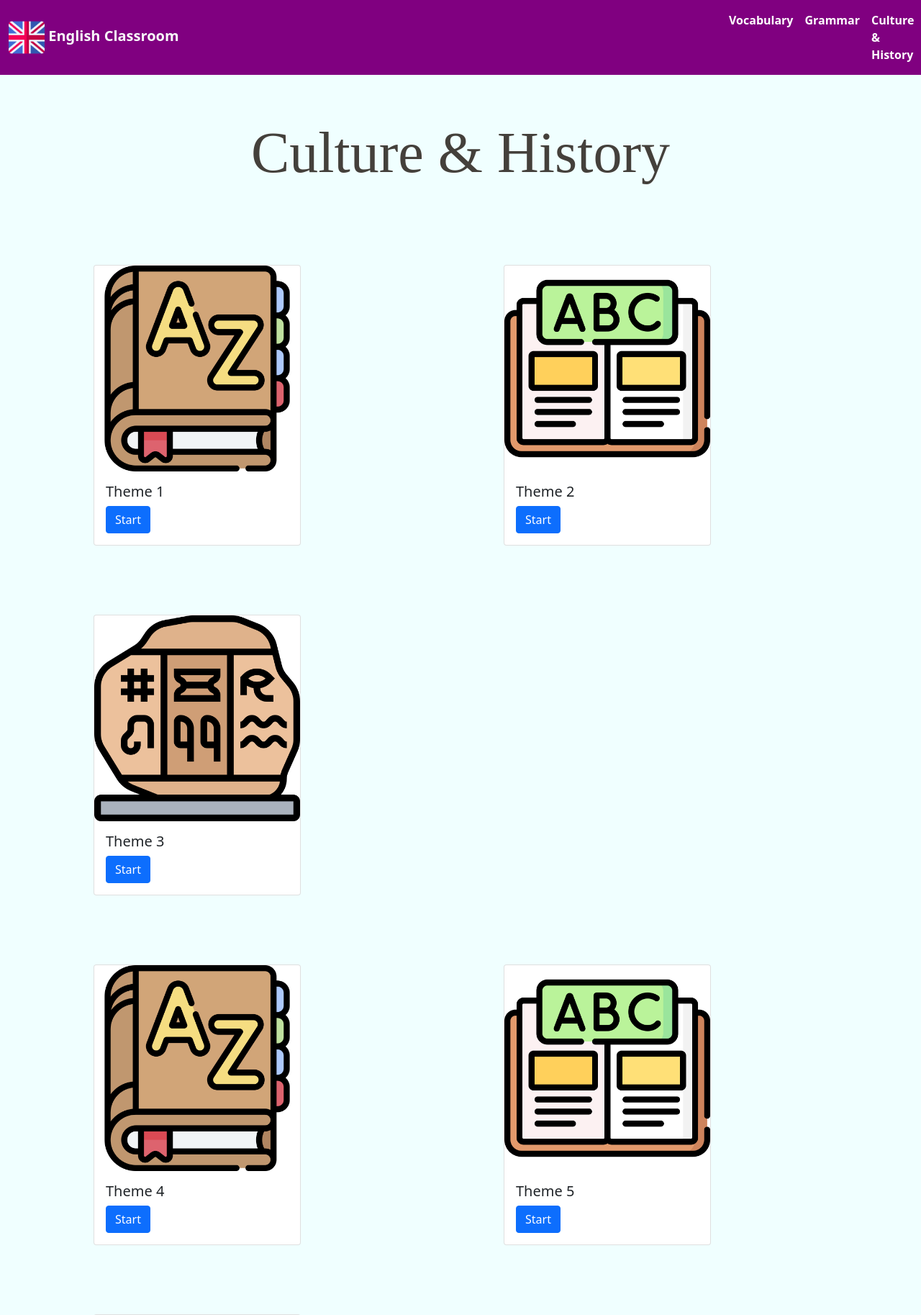
After one commit to DidouLaMenace/WebSiteForLearningEnglish, a Flask app: a page that uses templates/nav-tdl.html in a window 1280 px wide. The commit adds this page. Shown: the top 1827 px of the page at 72% size. Run offline with Flask 2, Linux system fonts and the light colour scheme; some web fonts are replaced.

Commit message:
C'est un peu plus jolie

```diff
--- a/app.py
+++ b/app.py
@@ -2,35 +2,33 @@ from flask import Flask,render_template,request
 
 app=Flask(__name__)
 
-##### TOURNOI #####
 @app.route("/")
 def page_accueil():
-    return render_template("tournoi.html")
+    return render_template("accueil/english.html")
 
-### Exercice ###
-@app.route("/culture")
+@app.route("/culture&history")
 def edit2021():
-    return render_template("culture.html")
+    return render_template("cult/culture.html")
 
 @app.route("/grammar")
 def edit2022():
-    return render_template("grammar.html")
+    return render_template("gram/grammar.html")
 
 @app.route("/vocabulary")
 def editsuivante():
-    return render_template("vocabulary.html")
+    return render_template("voc/vocabulary.html")
 
 @app.route("/card-voc-theme")
 def card_voc_theme():
-    return render_template("stack-voc.html")
+    return render_template("voc/stack-voc.html")
 
 @app.route("/card-gram-theme")
 def card_gram_theme():
-    return render_template("stack-gram.html")
+    return render_template("gram/stack-gram.html")
 
 @app.route("/card-culture-theme")
 def card_cult_theme():
-    return render_template("stack-cult.html")
+    return render_template("cult/stack-cult.html")
 
 if __name__=="__main__":
     app.debug=True
--- a/static/styles/tournoi.css
+++ b/static/styles/tournoi.css
@@ -1,14 +1,25 @@
 @import url(//db.onlinewebfonts.com/c/effd74cbf0d7ec814ef5b5c8b44e0988?family=VeneerW01-Two);
+@import url(//db.onlinewebfonts.com/c/db7994604cdb2450e83c893d200c251b?family=OMEGLE);
 
 @font-face {font-family: "VeneerW01-Two"; src: url("//db.onlinewebfonts.com/t/effd74cbf0d7ec814ef5b5c8b44e0988.eot"); src: url("//db.onlinewebfonts.com/t/effd74cbf0d7ec814ef5b5c8b44e0988.eot?#iefix") format("embedded-opentype"), url("//db.onlinewebfonts.com/t/effd74cbf0d7ec814ef5b5c8b44e0988.woff2") format("woff2"), url("//db.onlinewebfonts.com/t/effd74cbf0d7ec814ef5b5c8b44e0988.woff") format("woff"), url("//db.onlinewebfonts.com/t/effd74cbf0d7ec814ef5b5c8b44e0988.ttf") format("truetype"), url("//db.onlinewebfonts.com/t/effd74cbf0d7ec814ef5b5c8b44e0988.svg#VeneerW01-Two") format("svg"); }
+@font-face {font-family: "OMEGLE"; src: url("//db.onlinewebfonts.com/t/db7994604cdb2450e83c893d200c251b.eot"); src: url("//db.onlinewebfonts.com/t/db7994604cdb2450e83c893d200c251b.eot?#iefix") format("embedded-opentype"), url("//db.onlinewebfonts.com/t/db7994604cdb2450e83c893d200c251b.woff2") format("woff2"), url("//db.onlinewebfonts.com/t/db7994604cdb2450e83c893d200c251b.woff") format("woff"), url("//db.onlinewebfonts.com/t/db7994604cdb2450e83c893d200c251b.ttf") format("truetype"), url("//db.onlinewebfonts.com/t/db7994604cdb2450e83c893d200c251b.svg#OMEGLE") format("svg"); }
 
 body {
     background-color:azure;
 }
 
+/* NavBar Top*/
 .bg-color-nav {
     background: purple;
 }
+
+.section-text {
+  font-family: "OMEGLE";
+  font-size: 500%;
+  color: rgb(68, 64, 59);
+}
+
+/* Zone Bienvenue Responsive*/
 
 .bg-color-fp {
     background-color: rgb(118, 118, 221);
@@ -54,3 +65,9 @@ body {
 .margin-9em{
     margin-top: 9em;
 }
+
+
+/* NavBar Bottom */
+.opacity-25 {
+  opacity: 0.75;
+}
--- a/templates/tournoi.html
+++ b/templates/accueil/english.html
@@ -43,7 +43,7 @@
                         <img src="/static/img/hieroglyph.png" class="img-fluid rounded">
                         <div class="card-body">
                             <h5 class="card-title">Culture & History</h5>
-                            <a href="/culture" class="btn btn-primary">Start</a>
+                            <a href="/culture&history" class="btn btn-primary">Start</a>
                         </div>
                     </div>
                 </div>
--- /dev/null
+++ b/templates/cult/culture.html
@@ -0,0 +1,52 @@
+{%  extends "nav-tdl.html" %}
+
+{%  block body %}
+
+    <div class="container d-flex justify-content-center align-items-center text-center">
+        <div class="row m-5">
+            <span class="section-text">Culture & History</span>
+        </div>
+    </div>
+
+    {% for i in range(1,13,3) %}
+
+    <div class="container d-flex justify-content-center align-items-center">
+        <div class="row">
+
+            <div class="col m-5">
+                <div class="card" style="width: 18rem;">
+                <img src="/static/img/dictionary.png" class="img-fluid rounded">
+                <div class="card-body">
+                    <h5 class="card-title">Theme {{i}}</h5>
+                    <a href="/card-voc-theme" class="btn btn-primary">Start</a>
+                </div>
+                </div>
+            </div>
+
+            <div class="col m-5">
+                <div class="card" style="width: 18rem;">
+                <img src="/static/img/learning.png" class="img-fluid rounded">
+                <div class="card-body">
+                    <h5 class="card-title">Theme {{i+1}}</h5>
+                    <a href="/card-voc-theme" class="btn btn-primary">Start</a>
+                </div>
+                </div>
+            </div>
+
+            <div class="col m-5">
+                <div class="card" style="width: 18rem;">
+                    <img src="/static/img/hieroglyph.png" class="img-fluid rounded">
+                    <div class="card-body">
+                        <h5 class="card-title">Theme {{i+2}}</h5>
+                        <a href="/card-voc-theme" class="btn btn-primary">Start</a>
+                    </div>
+                </div>
+            </div>
+
+        </div>
+
+    </div>
+
+    {% endfor %}
+
+{% endblock %}
--- a/templates/nav-tdl.html
+++ b/templates/nav-tdl.html
@@ -5,6 +5,7 @@
         <title>English Classroom</title>
         <link href="https://cdn.jsdelivr.net/npm/bootstrap@5.0.2/dist/css/bootstrap.min.css" rel="stylesheet" integrity="sha384-EVSTQN3/azprG1Anm3QDgpJLIm9Nao0Yz1ztcQTwFspd3yD65VohhpuuCOmLASjC" crossorigin="anonymous">
         <link href="//db.onlinewebfonts.com/c/effd74cbf0d7ec814ef5b5c8b44e0988?family=VeneerW01-Two" rel="stylesheet" type="text/css"/>
+        <link href="//db.onlinewebfonts.com/c/db7994604cdb2450e83c893d200c251b?family=OMEGLE" rel="stylesheet" type="text/css"/>
         <link href="../static/styles/tournoi.css" rel="stylesheet">
         <link href="../static/styles/animation.css" rel="stylesheet">
     </head>
@@ -14,11 +15,22 @@
             <div class="container-lg">
                 <a class="navbar-brand fw-bold" href="/"><span class="text-light white"> <img src="../static/img/royaume-uni.png" width="50" height="50"> English Classroom</span></a>
             </div>
+            <ul class="navbar-nav">
+                <li class="nav-item active">
+                    <a class="nav-link" href="/vocabulary"><span class="fw-bold text-white">Vocabulary</span></a>
+                </li>
+                <li class="nav-item">
+                    <a class="nav-link" href="/grammar"><span class="fw-bold text-white">Grammar</span></a>
+                </li>
+                <li class="nav-item">
+                    <a class="nav-link" href="/culture&history"><span class="fw-bold text-white">Culture & History</span></a>
+                </li>
+            </ul>
         </nav>
 
         {% block body %}{% endblock %}
 
-        <nav class="navbar navbar-expand-md bg-color-nav mt-5 bottom-0">
+        <nav class="navbar navbar-expand-md bg-color-nav mt-5 bottom-0 opacity-25">
             <div class="text-center">
                 <a href="https://www.flaticon.com/fr/icones-gratuites/union-jack" title="union jack icônes">Union jack icônes créées par Freepik - Flaticon</a> <br>
                 <a href="https://www.flaticon.com/fr/icones-gratuites/anglais" title="anglais icônes">Anglais icônes créées par Freepik - Flaticon</a> <br>
```
Also changed, not shown: templates/culture.html (deleted, +0 -44 lines), templates/gram/grammar.html (added, +50 -0 lines), templates/grammar.html (deleted, +0 -44 lines), templates/voc/vocabulary.html (added, +50 -0 lines), templates/vocabulary.html (deleted, +0 -44 lines), templates/cult/stack-cult.html (renamed from templates/stack-cult.html), templates/gram/stack-gram.html (renamed from templates/stack-gram.html), templates/voc/stack-voc.html (renamed from templates/stack-voc.html).
